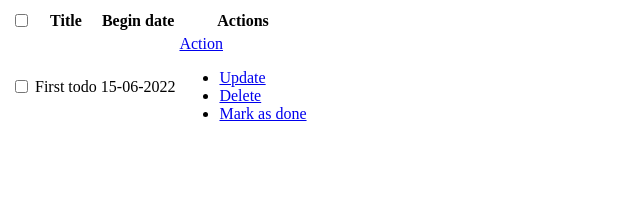
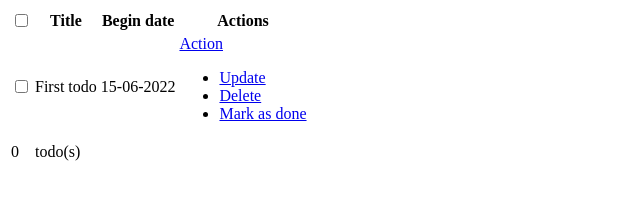
Before and after one commit to dacodemaniak/simple-native-todo, a website: page index.html in a window 1280 px wide. Shown: the full height of the page, 0-640 px from the left. Drawn offline with Linux system fonts and the light colour scheme.

Commit message:
Add tfoot with some dummy stats

```diff
--- a/index.html
+++ b/index.html
@@ -57,6 +57,17 @@
                     </td>
                 </tr>
             </tbody>
+
+            <tfoot>
+                <tr>
+                    <td>
+                        0
+                    </td>
+                    <td colspan="3">
+                        todo(s)
+                    </td>
+                </tr>
+            </tfoot>
         </table>
     </body>
 </html>
```
